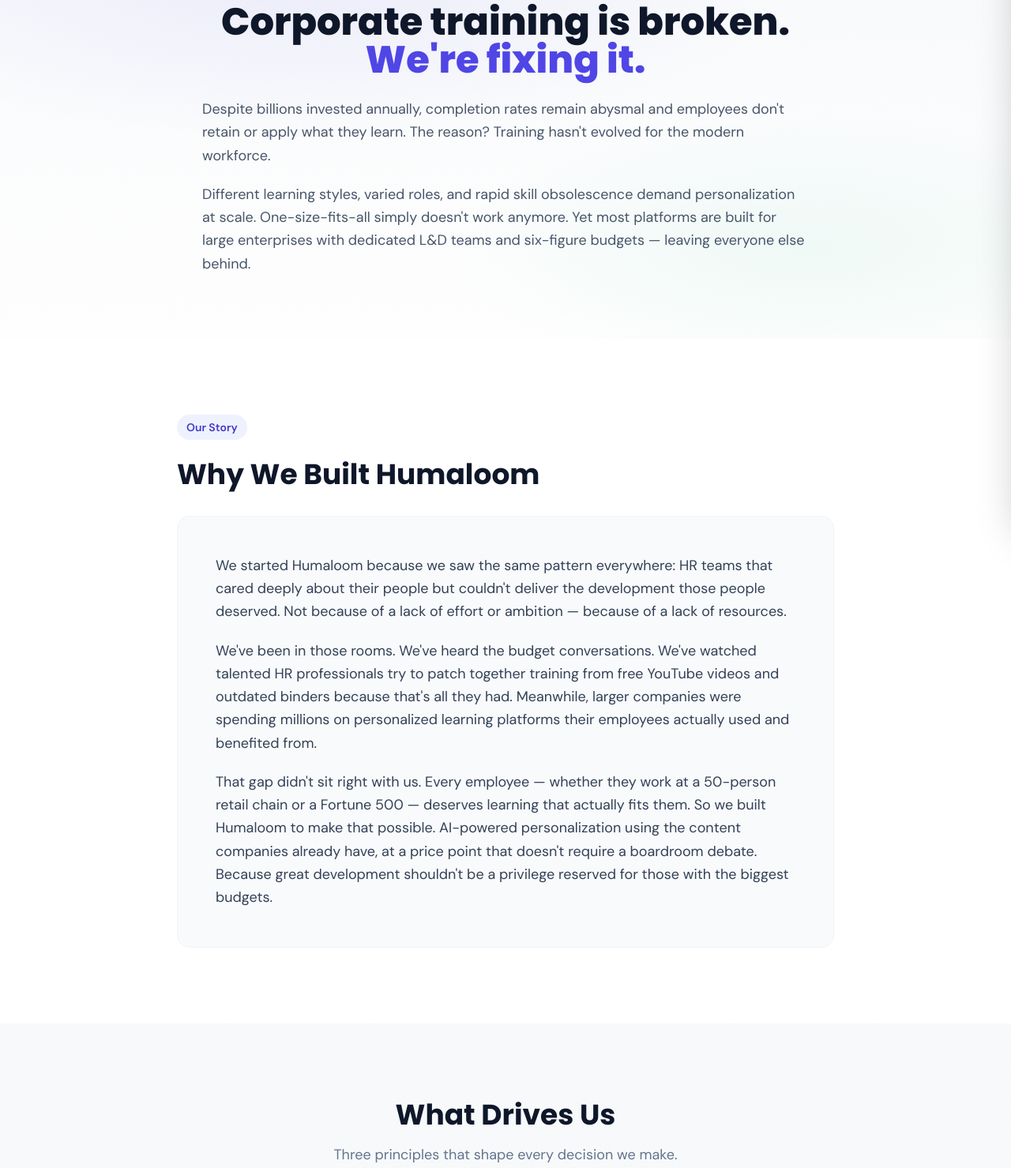
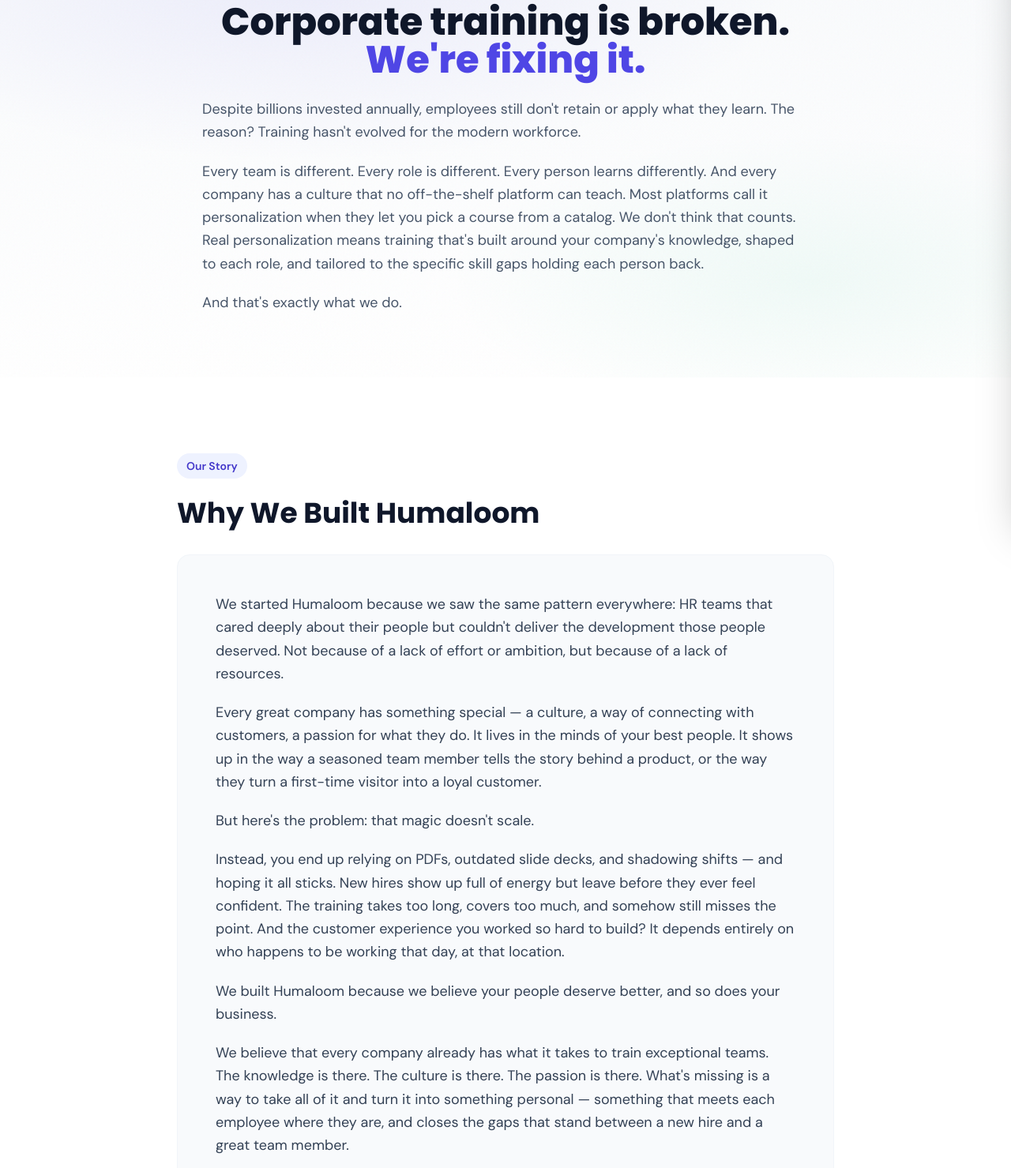
Before and after one commit to rami-humaloom/website, a website: page about.html in a window 1280 px wide. Shown: the part 140-1619 px from the top of the page at 79% size. Drawn offline with Linux system fonts and the light colour scheme.

Commit message:
Update phrasing

```diff
--- a/about.html
+++ b/about.html
@@ -83,8 +83,9 @@
                     <h1 class="font-heading font-extrabold text-4xl sm:text-5xl leading-tight text-slate-900 mb-6">Corporate training is broken. <span class="text-brand-500">We're fixing it.</span></h1>
                 </div>
                 <div class="fade-up max-w-3xl mx-auto">
-                    <p class="text-lg text-slate-600 leading-relaxed mb-5">Despite billions invested annually, completion rates remain abysmal and employees don't retain or apply what they learn. The reason? Training hasn't evolved for the modern workforce.</p>
-                    <p class="text-lg text-slate-600 leading-relaxed">Different learning styles, varied roles, and rapid skill obsolescence demand personalization at scale. One-size-fits-all simply doesn't work anymore. Yet most platforms are built for large enterprises with dedicated L&D teams and six-figure budgets — leaving everyone else behind.</p>
+                    <p class="text-lg text-slate-600 leading-relaxed mb-5">Despite billions invested annually, employees still don't retain or apply what they learn. The reason? Training hasn't evolved for the modern workforce.</p>
+                    <p class="text-lg text-slate-600 leading-relaxed mb-5">Every team is different. Every role is different. Every person learns differently. And every company has a culture that no off-the-shelf platform can teach. Most platforms call it personalization when they let you pick a course from a catalog. We don't think that counts. Real personalization means training that's built around your company's knowledge, shaped to each role, and tailored to the specific skill gaps holding each person back.</p>
+                    <p class="text-lg text-slate-600 leading-relaxed">And that's exactly what we do.</p>
                 </div>
             </div>
         </section>
@@ -98,9 +99,15 @@
                 </div>
                 <div class="fade-up bg-slate-50 rounded-2xl p-8 lg:p-12 border border-slate-100">
                     <div class="prose prose-slate max-w-none">
-                        <p class="text-slate-700 leading-relaxed text-lg mb-5">We started Humaloom because we saw the same pattern everywhere: HR teams that cared deeply about their people but couldn't deliver the development those people deserved. Not because of a lack of effort or ambition — because of a lack of resources.</p>
-                        <p class="text-slate-700 leading-relaxed text-lg mb-5">We've been in those rooms. We've heard the budget conversations. We've watched talented HR professionals try to patch together training from free YouTube videos and outdated binders because that's all they had. Meanwhile, larger companies were spending millions on personalized learning platforms their employees actually used and benefited from.</p>
-                        <p class="text-slate-700 leading-relaxed text-lg">That gap didn't sit right with us. Every employee — whether they work at a 50-person retail chain or a Fortune 500 — deserves learning that actually fits them. So we built Humaloom to make that possible. AI-powered personalization using the content companies already have, at a price point that doesn't require a boardroom debate. Because great development shouldn't be a privilege reserved for those with the biggest budgets.</p>
+                        <p class="text-slate-700 leading-relaxed text-lg mb-5">We started Humaloom because we saw the same pattern everywhere: HR teams that cared deeply about their people but couldn't deliver the development those people deserved. Not because of a lack of effort or ambition, but because of a lack of resources.</p>
+                        <p class="text-slate-700 leading-relaxed text-lg mb-5">Every great company has something special — a culture, a way of connecting with customers, a passion for what they do. It lives in the minds of your best people. It shows up in the way a seasoned team member tells the story behind a product, or the way they turn a first-time visitor into a loyal customer.</p>
+                        <p class="text-slate-700 leading-relaxed text-lg mb-5">But here's the problem: that magic doesn't scale.</p>
+                        <p class="text-slate-700 leading-relaxed text-lg mb-5">Instead, you end up relying on PDFs, outdated slide decks, and shadowing shifts — and hoping it all sticks. New hires show up full of energy but leave before they ever feel confident. The training takes too long, covers too much, and somehow still misses the point. And the customer experience you worked so hard to build? It depends entirely on who happens to be working that day, at that location.</p>
+                        <p class="text-slate-700 leading-relaxed text-lg mb-5">We built Humaloom because we believe your people deserve better, and so does your business.</p>
+                        <p class="text-slate-700 leading-relaxed text-lg mb-5">We believe that every company already has what it takes to train exceptional teams. The knowledge is there. The culture is there. The passion is there. What's missing is a way to take all of it and turn it into something personal — something that meets each employee where they are, and closes the gaps that stand between a new hire and a great team member.</p>
+                        <p class="text-slate-700 leading-relaxed text-lg mb-5">That's what Humaloom does. We use AI to transform what you already know into training that actually works: hyper-personalized to each role, each skill gap, each person. No more one-size-fits-all programs. No more losing great people to bad onboarding. No more wondering whether your training is making a difference.</p>
+                        <p class="text-slate-700 leading-relaxed text-lg mb-5">Because when your people feel confident, they connect. When they connect, your customers feel it. And when your customers feel it, your business grows.</p>
+                        <p class="text-slate-700 leading-relaxed text-lg">That's not just better training. That's the future of how companies grow.</p>
                     </div>
                 </div>
             </div>
@@ -151,7 +158,7 @@
                 <p class="text-brand-500 font-heading font-bold text-6xl sm:text-7xl mb-4">70%</p>
                 <p class="text-xl text-slate-700 font-medium mb-2">of job skills will change by 2030</p>
                 <p class="text-slate-500">— LinkedIn Economic Research</p>
-                <p class="text-lg text-slate-600 mt-6 max-w-xl mx-auto">The stakes have never been higher. L&D is one of the most powerful tools you have for retaining talent and staying competitive. Humaloom makes sure it's working.</p>
+                <p class="text-lg text-slate-600 mt-6 max-w-xl mx-auto">The stakes have never been higher. The way you develop your team is one of the most powerful tools you have for retaining talent and staying competitive. Humaloom makes sure it's working.</p>
             </div>
         </section>
 
```
Also changed, not shown: how-it-works.html (+2 -2 lines).
